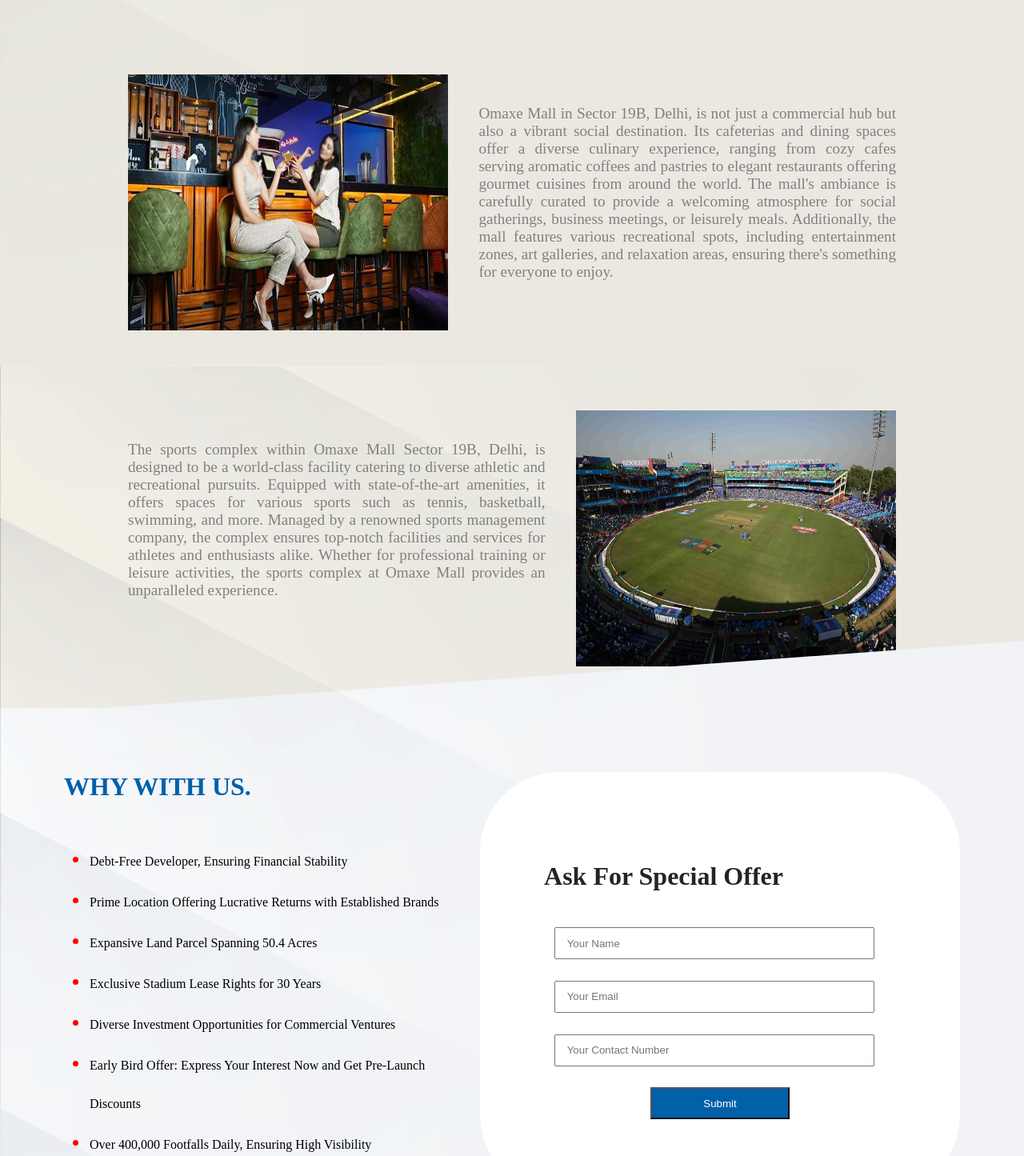
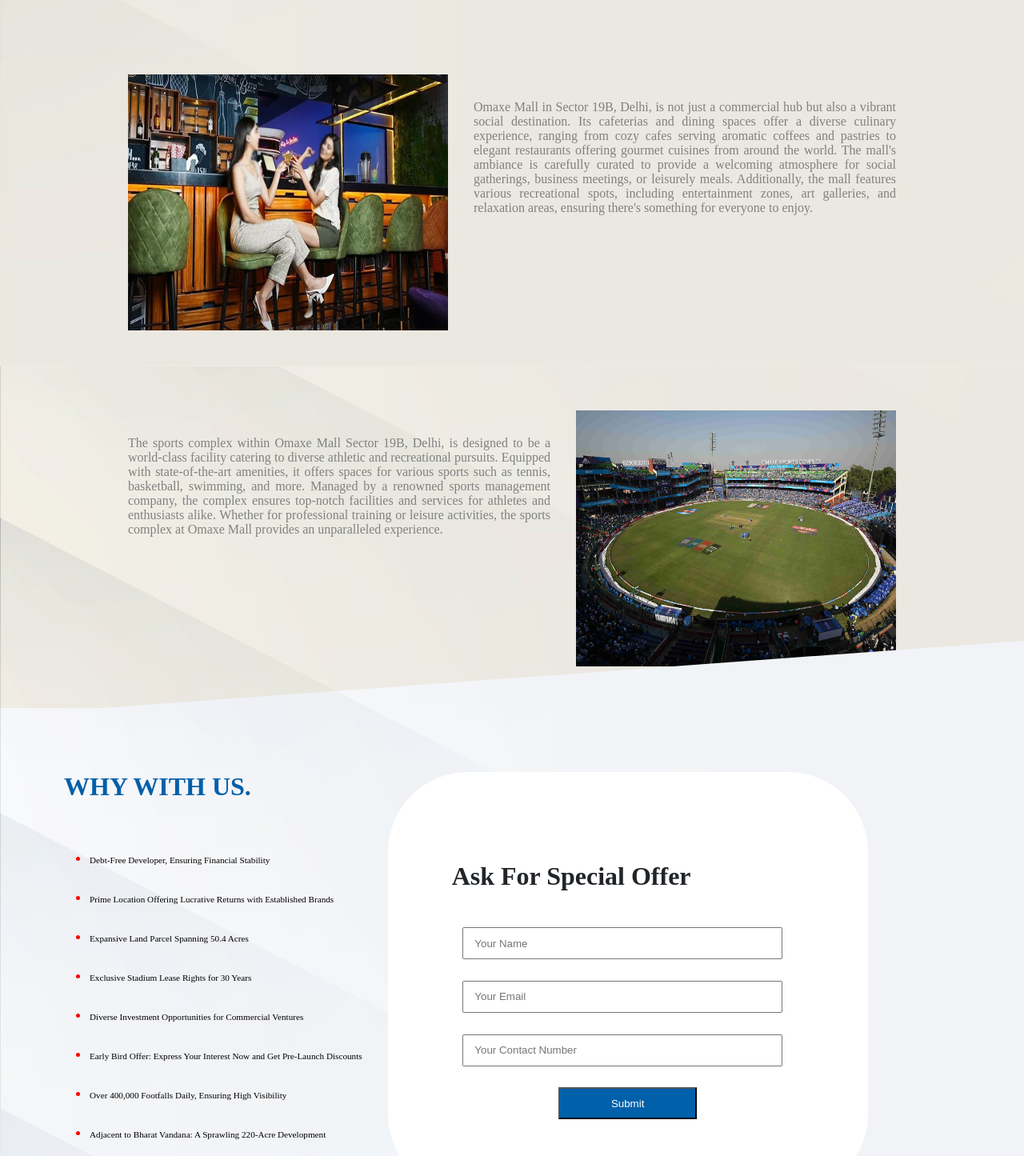
Before and after one commit to codesudhanshu/omaxefrontend, a plain HTML site: page index.html in a window 1280 px wide. Shown: the part 2466-3911 px from the top of the page at 80% size. Drawn offline with nearby package versions, Linux system fonts and the light colour scheme.

Commit message:
Update style.css

```diff
--- a/style.css
+++ b/style.css
@@ -46,13 +46,13 @@
 }
 .paragraph-div1{
     padding: 2em 0 2em 2em;
-    font-size: 1.2em;
+    font-size: 1em;
     color: gray;
     text-align: justify;
 }
 .paragraph-div2{
     padding: 2em 2em 2em 0;
-    font-size: 1.2em;
+    font-size: 1em;
     color: gray;
     text-align: justify;
 }
@@ -113,7 +113,7 @@
 }
 
 .list{
- font-size: 1em;
+ font-size: .7em;
  color: black;
 }
 
```
